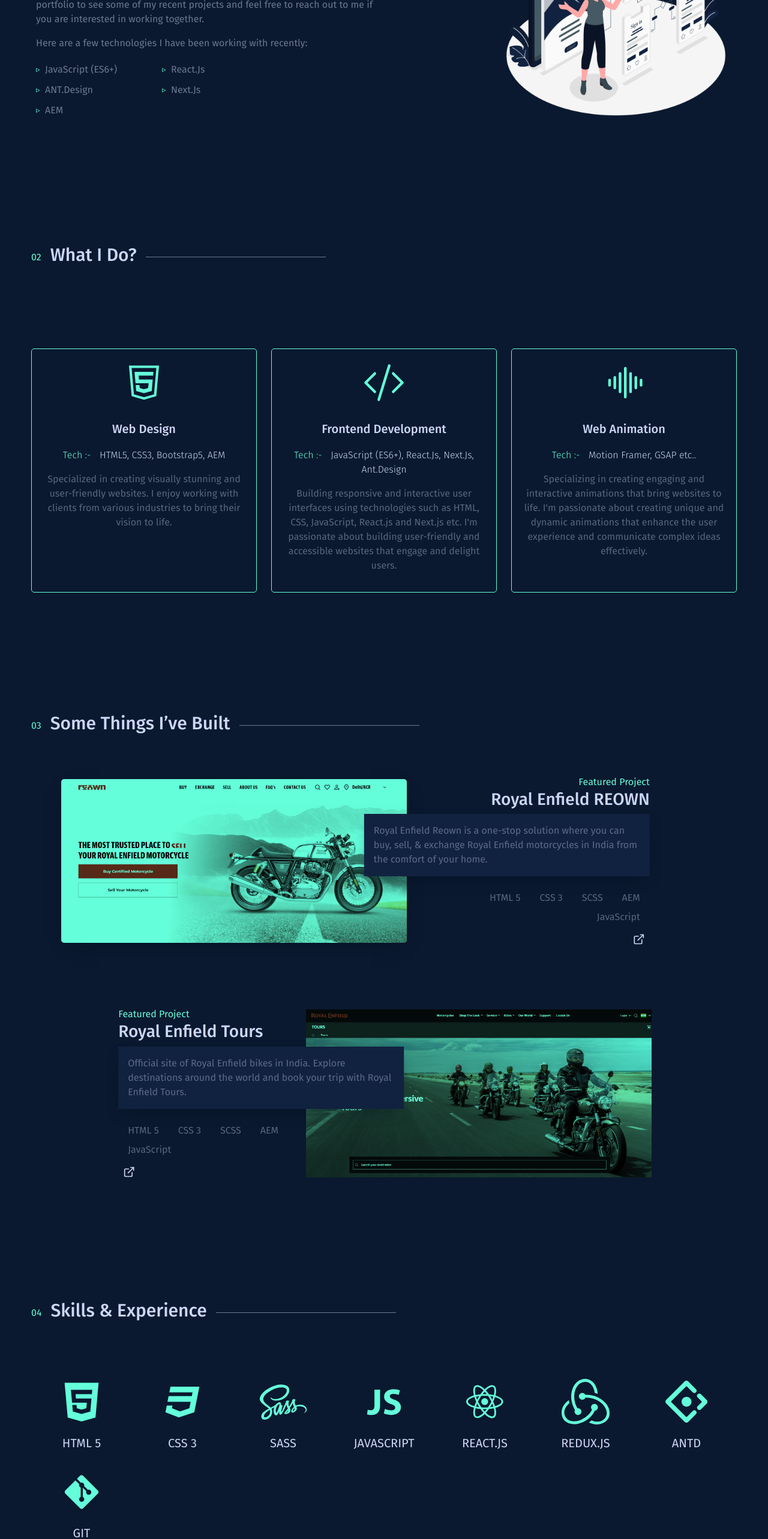
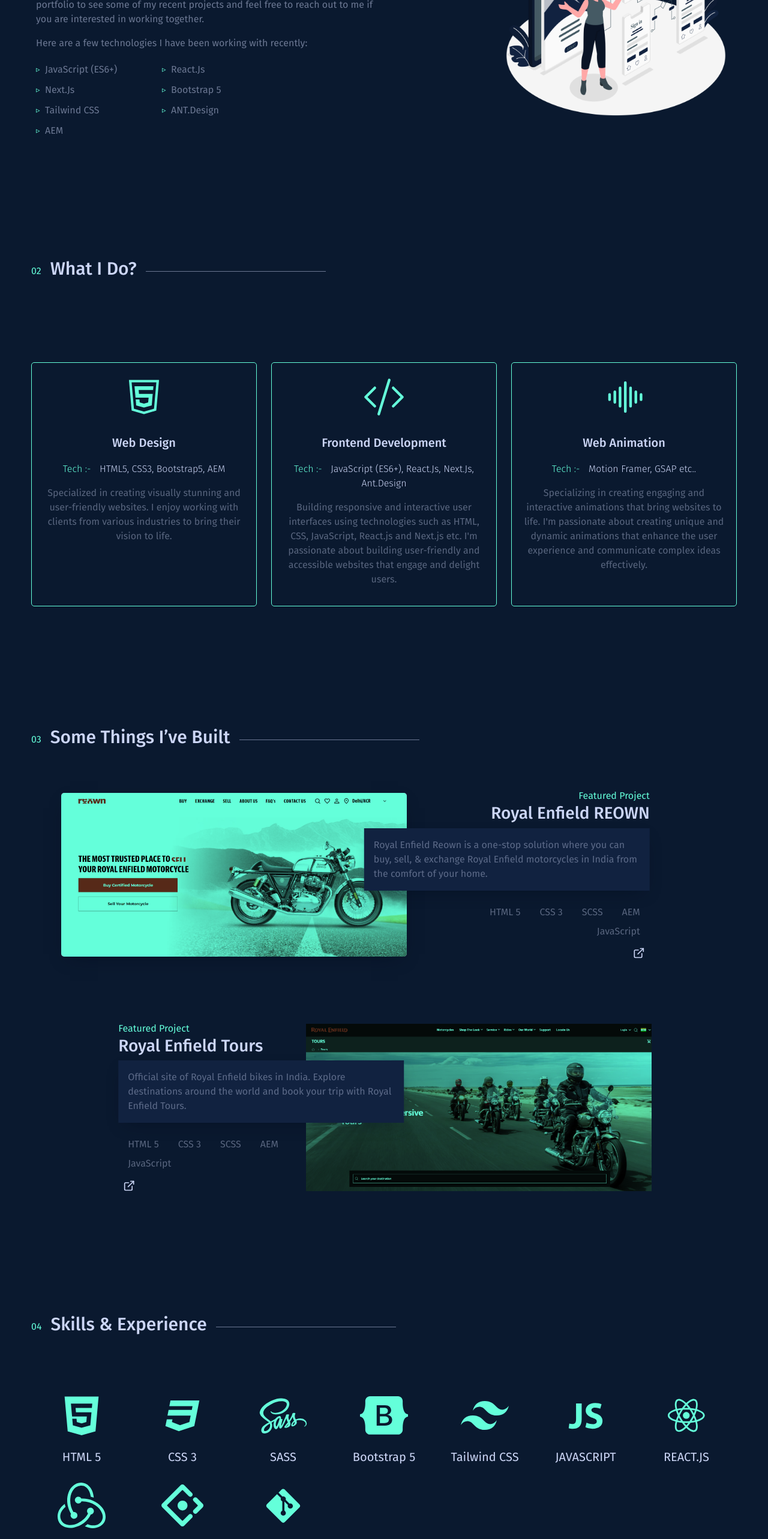
Before and after one commit to devTrailor/sample-works, a Next.js app: page / in a window 1280 px wide. Shown: the part 1080-3646 px from the top of the page at 60% size. Built offline with nearby package versions, Linux system fonts and the light colour scheme.

Commit message:
ADD: Skills Updated

```diff
--- a/src/components/navbar/styles.module.scss
+++ b/src/components/navbar/styles.module.scss
@@ -31,7 +31,7 @@
       position: absolute;
       flex-direction: column;
       width: 100%;
-      background: rgba(0, 0, 0, 0.8);
+      background: rgba($theme-primary, 1);
       left: 0;
       right: 0;
       top: 0;
--- a/src/pages/about/AboutScreen.js
+++ b/src/pages/about/AboutScreen.js
@@ -27,8 +27,10 @@
             <ul className={styles.skills_lists}>
               <li>JavaScript (ES6+)</li>
               <li>React.Js</li>
+              <li>Next.Js</li>
+              <li>Bootstrap 5</li>
+              <li>Tailwind CSS</li>
               <li>ANT.Design</li>
-              <li>Next.Js</li>
               <li>AEM</li>
             </ul>
           </div>
--- a/src/pages/index.js
+++ b/src/pages/index.js
@@ -42,7 +42,7 @@
           })}
         </div>
         {/* Hero-section-start */}
-        <section className={styles.heroSec}>
+        <section className={styles.heroSec} id="home">
           <HeroSection />
         </section>
         {/* Hero-Section-End */}
--- a/src/pages/skills/Skills.js
+++ b/src/pages/skills/Skills.js
@@ -11,7 +11,7 @@
   DiReact,
   DiGit,
 } from "react-icons/di";
-import { SiRedux, SiAntdesign } from "react-icons/si";
+import { SiRedux, SiTailwindcss, SiBootstrap } from "react-icons/si";
 import styles from "./styles.module.scss";
 
 const Skills = () => {
@@ -19,6 +19,8 @@
     { icon: <DiHtml5 />, title: "HTML 5" },
     { icon: <DiCss3Full />, title: "CSS 3" },
     { icon: <DiSass />, title: "SASS" },
+    { icon: <SiBootstrap />, title: "Bootstrap 5" },
+    { icon: <SiTailwindcss />, title: "Tailwind CSS" },
     { icon: <DiJavascript1 />, title: "JAVASCRIPT" },
     { icon: <DiReact />, title: "REACT.JS" },
     { icon: <SiRedux />, title: "REDUX.JS" },
```
